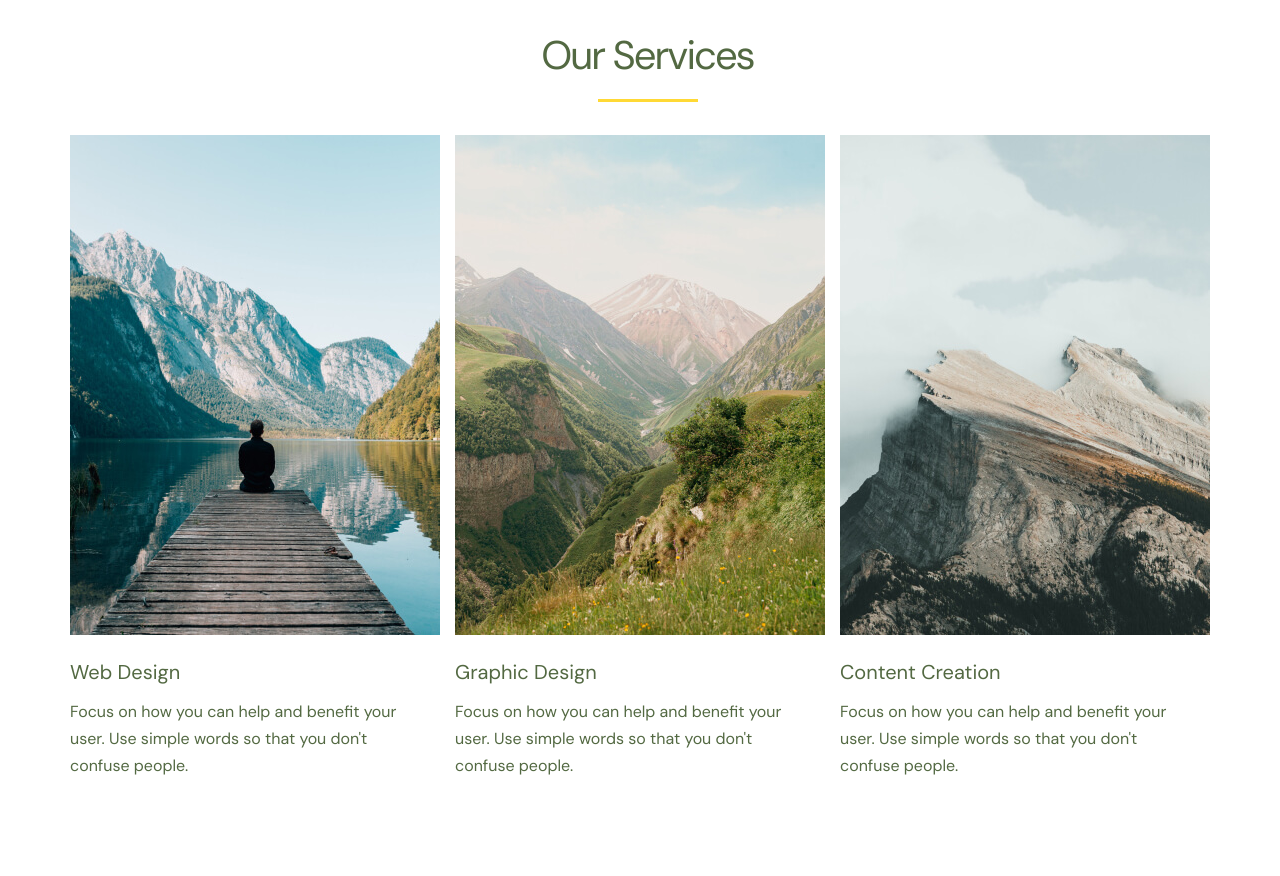
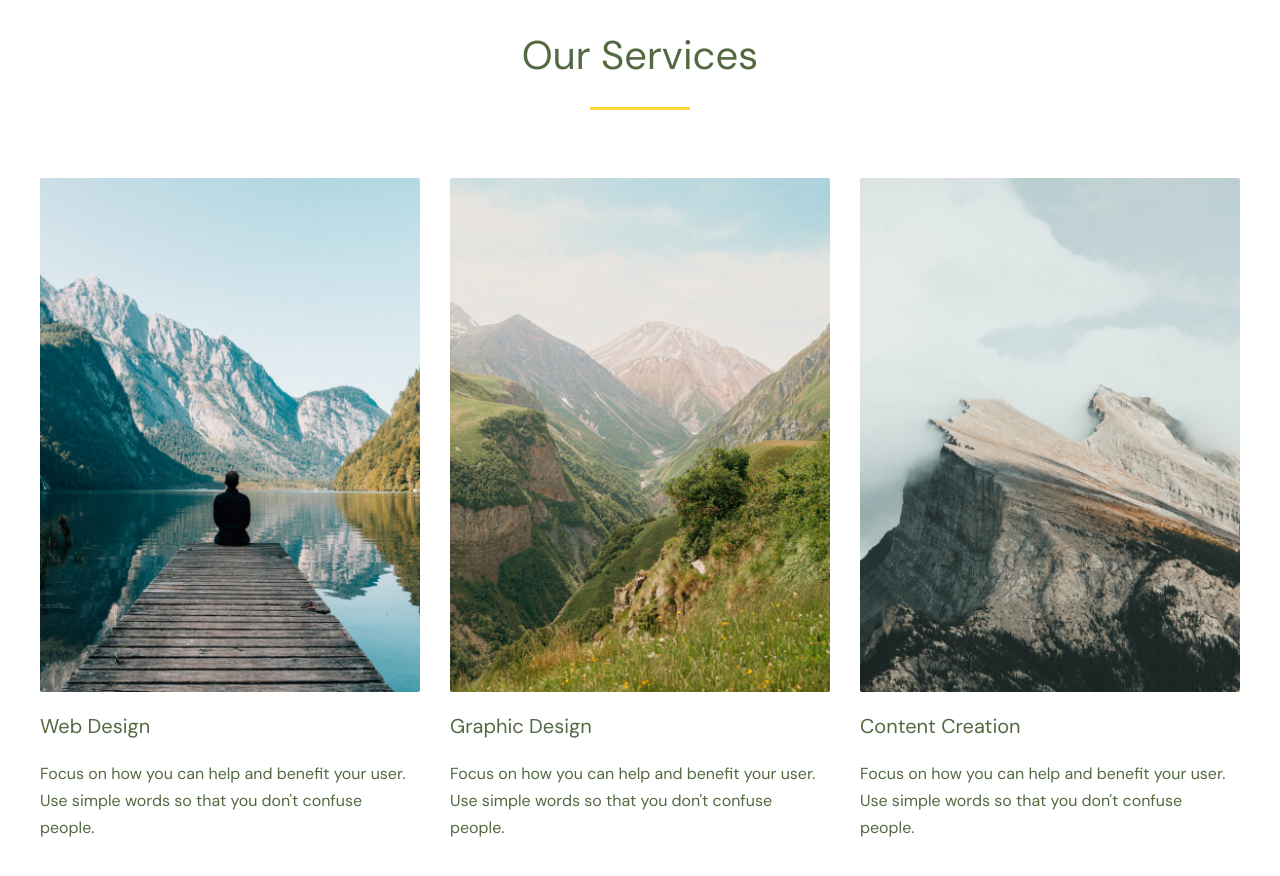
Before and after one commit to Joas-1999/Love-Nature-website-, a plain HTML site: page index.html in a window 1280 px wide. Shown: the part 700-1576 px from the top of the page. Drawn offline with Linux system fonts and the light colour scheme; a web font is replaced by a local one.

Commit message:
commit to 'main'

```diff
--- a/index.html
+++ b/index.html
@@ -39,21 +39,23 @@
     <!-- Services -->
     <section class="site-services">
         <h2 class="services-title">Our Services</h2>
-        <figure class="web-design">
+        <div class="services-content">
+            <figure class="service">
                 <img src="./img/service-1.jpg" alt="Web Design" class="service-img">
                 <h3 class="service-title">Web Design</h3>
                 <p class="service-text">Focus on how you can help and benefit your user. Use simple words so that you don't confuse people.</p>
             </figure>
-        <figure class="graphic-design">
+            <figure class="service">
                 <img src="./img/service-2.jpg" alt="Graphic Design" class="service-img">
                 <h3 class="service-title">Graphic Design</h3>
                 <p class="service-text">Focus on how you can help and benefit your user. Use simple words so that you don't confuse people.</p>
             </figure>
-        <figure class="content-creation">
-            <img src="./img/service-3.jpg" alt="Web Design" class="service-img">
+            <figure class="service">
+                <img src="./img/service-3.jpg" alt="Content Creation" class="service-img">
                 <h3 class="service-title">Content Creation</h3>
                 <p class="service-text">Focus on how you can help and benefit your user. Use simple words so that you don't confuse people.</p>
             </figure>
+        </div>
     </section>
 
     <script src="./js/app.js"></script>
--- a/scss/main.scss
+++ b/scss/main.scss
@@ -208,82 +208,55 @@
 
 // Services
 .site-services {
-    max-width: 1140px;
-    margin: 0 auto;
     padding: 5rem 0;
-    display: grid;
-    grid-template-columns: repeat(2, minmax(300px, 1fr));
-    grid-template-rows: 100px 1fr;
+    display: flex;
+    flex-direction: column;
+    align-items: center;
+    row-gap: 5.5rem;
 
     .services-title {
         font-size: 40px;
         color: $dark-olive-green;
-        letter-spacing: -2px;
         position: relative;
-        text-align: center;
-        grid-column: 2/3;
 
         &::after {
             content: '';
             position: absolute;
-            top: 4rem;
+            top: 4.5rem;
             left: 50%;
-            right: 0;
+            transform: translateX(-50%);
             width: 100px;
             height: 3px;
             background-color: $gold-web-golden;
-            transform: translateX(-50%);
         }
     }
 
-    .web-design {
-        grid-column: 1/2;
+    .services-content {
+        display: flex;
+        justify-content: center;
+        flex-wrap: wrap;
 
-        .service-title {
-            font-size: 20px;
-            color: $dark-olive-green;
-            margin-top: 1.5rem;
-        }
+        .service {
+            display: flex;
+            flex-direction: column;
+            row-gap: 1.5rem;
+            padding: 15px;
 
-        .service-text {
-            color: $dark-olive-green;
-            line-height: 27px;
-            margin-top: 1rem;
-            max-width: 350px ;
-        }
-    }
+            .service-img {
+                width: 100%;
+                border-radius: 2px;
+            }
 
-    .graphic-design {
-        grid-column: 2/3;
+            .service-title {
+                font-size: 20px;
+                color: $dark-olive-green;
+            }
 
-        .service-title {
-            font-size: 20px;
-            color: $dark-olive-green;
-            margin-top: 1.5rem;
-        }
-
-        .service-text {
-            color: $dark-olive-green;
-            line-height: 27px;
-            margin-top: 1rem;
-            max-width: 350px ;
-        }
-    }
-
-    .content-creation {
-        grid-column: 3/5;
-
-        .service-title {
-            font-size: 20px;
-            color: $dark-olive-green;
-            margin-top: 1.5rem;
-        }
-
-        .service-text {
-            color: $dark-olive-green;
-            line-height: 27px;
-            margin-top: 1rem;
-            max-width: 350px ;
+            .service-text {
+                color: $dark-olive-green;
+                line-height: 27px;
+                max-width: 380px;
+            }
         }
     }
 }
```
Also changed, not shown: css/main.css, 1 other file. Lines whose indentation alone changed are shown as unchanged.
